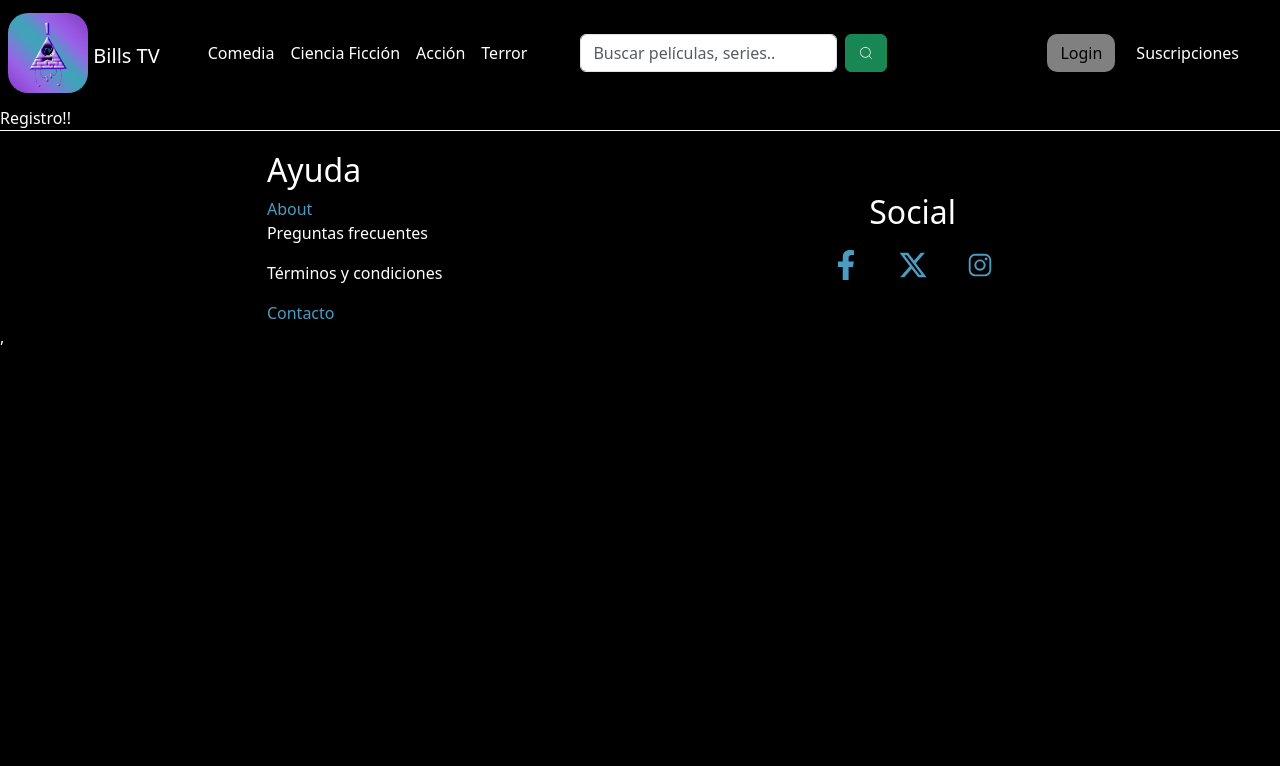
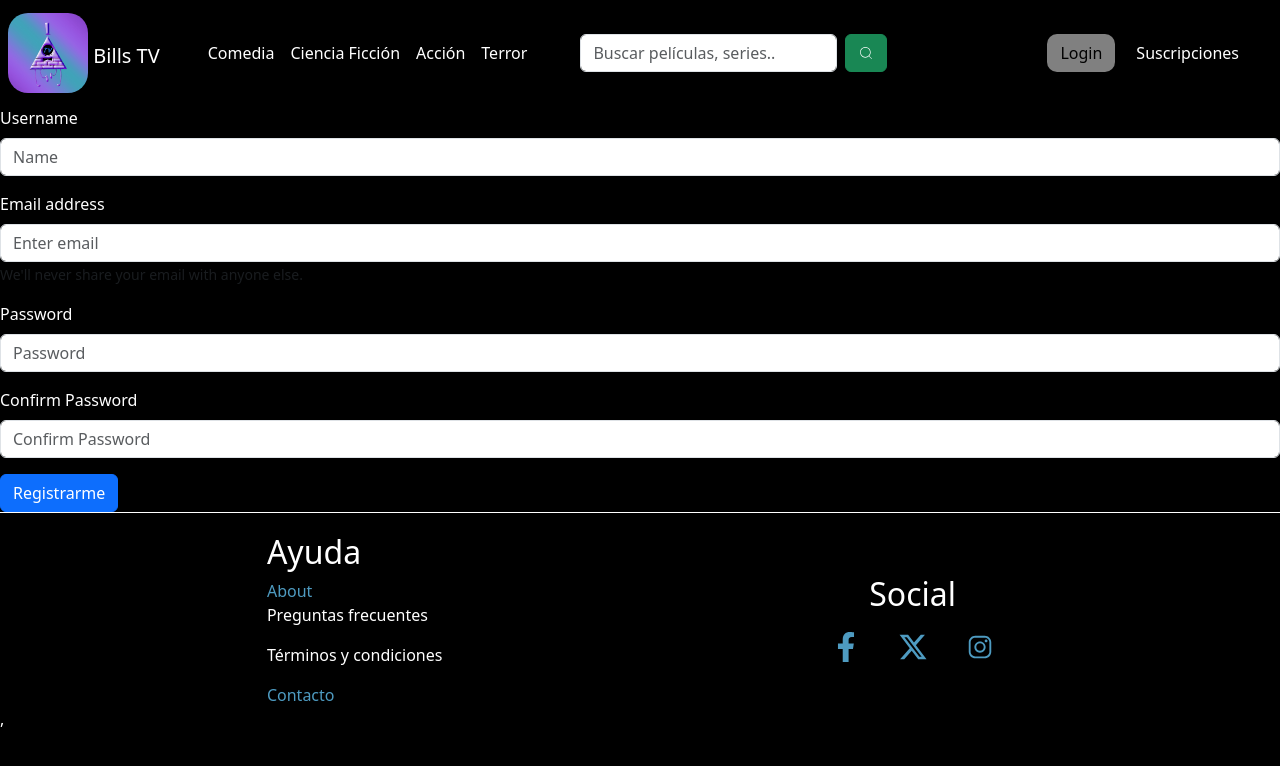
Before and after one commit to facundoarebalo/billsTV, a React (Vite) app: page /registro in a window 1280 px wide. Shown: the top 766 px of the page. Built offline with nearby package versions, Linux system fonts and the light colour scheme.

Commit message:
form registro

```diff
--- a/src/views/Registro/Registro.jsx
+++ b/src/views/Registro/Registro.jsx
@@ -1,10 +1,73 @@
-import React from 'react'
+import { useState } from 'react'
+import { Form, Button } from 'react-bootstrap'
+
 
 const Registro = () => {
+    const [username, setUsername] = useState("")
+    const [email, setEmail] = useState("")
+    const [password, setPassword] = useState("")
+    const [confirmPassword, setConfirmPassword] = useState("")
+
+    const handleSubmit = (e) => {
+        console.log(username, "username")
+        console.log(email, "email")
+        console.log(password, "password")
+        console.log(confirmPassword, "confirmPassword")
+        e.preventDefault()
+    }
+
+
     return (
-        <div>
-            Registro!!
-        </div>
+
+        <Form onSubmit={handleSubmit}>
+            <Form.Group className="mb-3" controlId="formBasicName">
+                <Form.Label>Username</Form.Label>
+                <Form.Control
+                    type="text"
+                    placeholder="Name"
+                    value={username}
+                    onChange={(e) => setUsername(e.target.value)}
+
+                />
+            </Form.Group>
+
+            <Form.Group className="mb-3" controlId="formBasicEmail">
+                <Form.Label>Email address</Form.Label>
+                <Form.Control
+                    type="email"
+                    placeholder="Enter email"
+                    value={email}
+                    onChange={(e) => setEmail(e.target.value)}
+
+                />
+                <Form.Text className="text-muted">
+                    We'll never share your email with anyone else.
+                </Form.Text>
+            </Form.Group>
+            <Form.Group className="mb-3" controlId="formBasicPassword">
+                <Form.Label>Password</Form.Label>
+                <Form.Control
+                    type="password"
+                    placeholder="Password"
+                    value={password}
+                    onChange={(e) => setPassword(e.target.value)}
+                />
+            </Form.Group>
+            <Form.Group className="mb-3" controlId="formBasicPassword">
+                <Form.Label>Confirm Password</Form.Label>
+                <Form.Control
+                    type="password"
+                    placeholder="Confirm Password"
+                    value={confirmPassword}
+                    onChange={(e) => setConfirmPassword(e.target.value)}
+
+                />
+            </Form.Group>
+            <Button variant="primary" type="submit">
+                Registrarme
+            </Button>
+        </Form>
+
     )
 }
 
```
